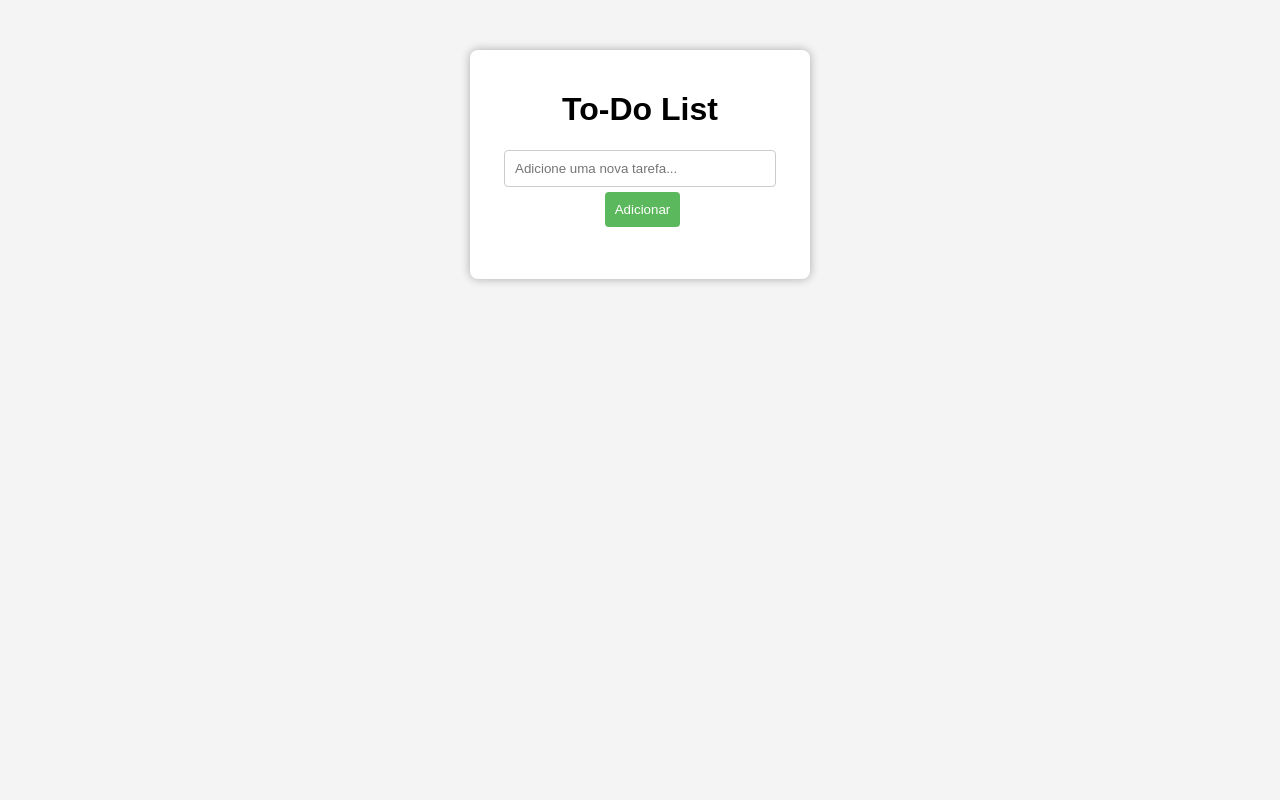
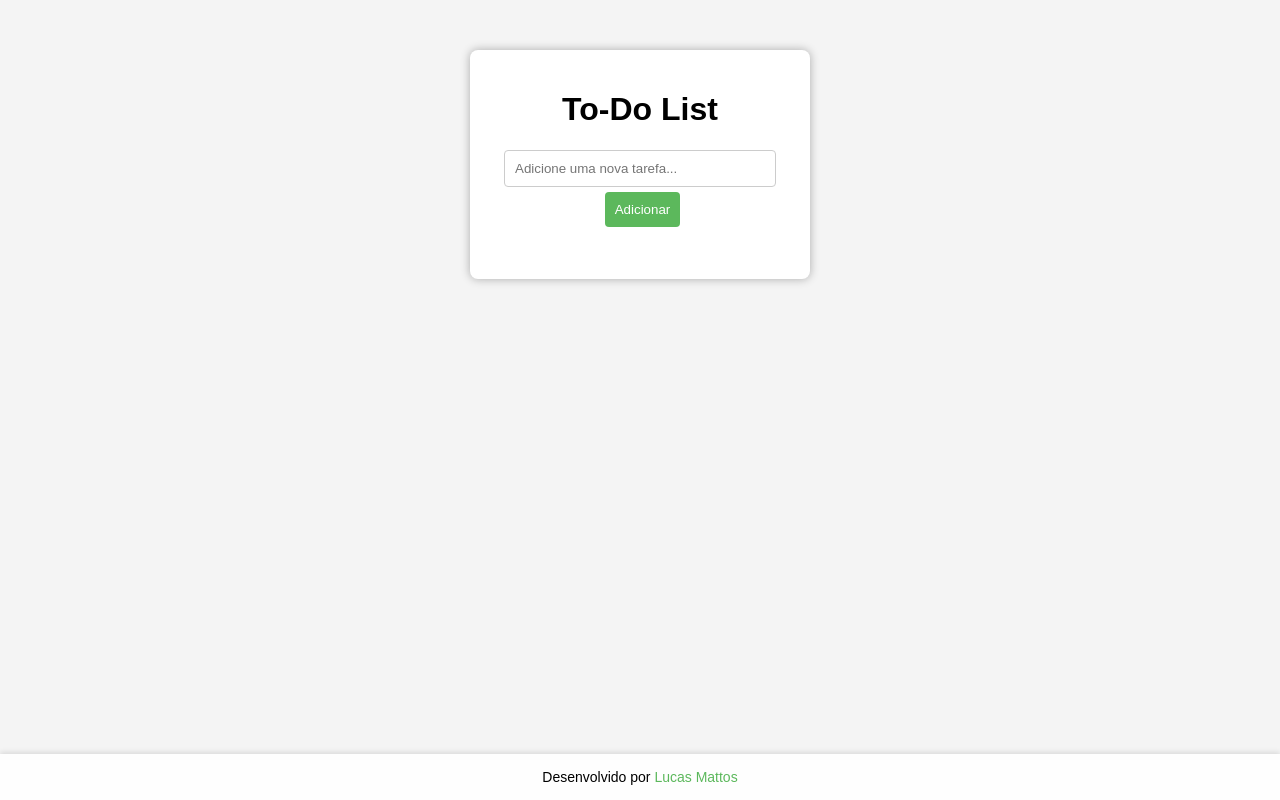
Before and after one commit to devlucasmtt/To-Do-List, a plain HTML site: page To-Do List/index.html in a window 1280 px wide. Drawn offline with Linux system fonts and the light colour scheme.

Commit message:
Adicionado footer

```diff
--- a/To-Do List/index.html
+++ b/To-Do List/index.html
@@ -15,5 +15,9 @@
         <ul id="taskList"></ul>
     </div>
     <script src="script.js"></script>
+    <div class="footer">
+        <p>Desenvolvido por <a href="https://github.com/devlucasmattos" target="_blank">Lucas Mattos</a></p>
+    </div>
+
 </body>
 </html>
--- a/To-Do List/styles.css
+++ b/To-Do List/styles.css
@@ -56,8 +56,7 @@ ul {
 
 li {
     position: relative;
-
-    padding: 10px;
+    padding: 1px;
     border-bottom: 1px solid #ccc;
     text-align: left;
     width: 100%;
@@ -70,3 +69,24 @@ li:last-child {
 li:hover .removeTaskButton {
     opacity: 1; /* Torna o botão visível ao passar o mouse */
 }
+
+.footer {
+    position: fixed;       /* Fixa a seção na parte inferior da página */
+    bottom: 0;            /* Alinha a seção ao fundo */
+    left: 0;              /* Alinha a seção à esquerda */
+    right: 0;             /* Alinha a seção à direita */
+    background-color: rgba(255, 255, 255, 0.9); /* Cor de fundo branca com leve transparência */
+    text-align: center;   /* Centraliza o texto */
+    padding: 1px;        /* Adiciona espaçamento interno */
+    box-shadow: 0 -2px 5px rgba(0, 0, 0, 0.1); /* Sombra suave acima da seção */
+    font-size: 14px;      /* Tamanho da fonte */
+}
+
+.footer a {
+    color: #5cb85c;       /* Cor do link */
+    text-decoration: none; /* Remove o sublinhado do link */
+}
+
+.footer a:hover {
+    text-decoration: underline; /* Sublinha o link ao passar o mouse */
+}
```
